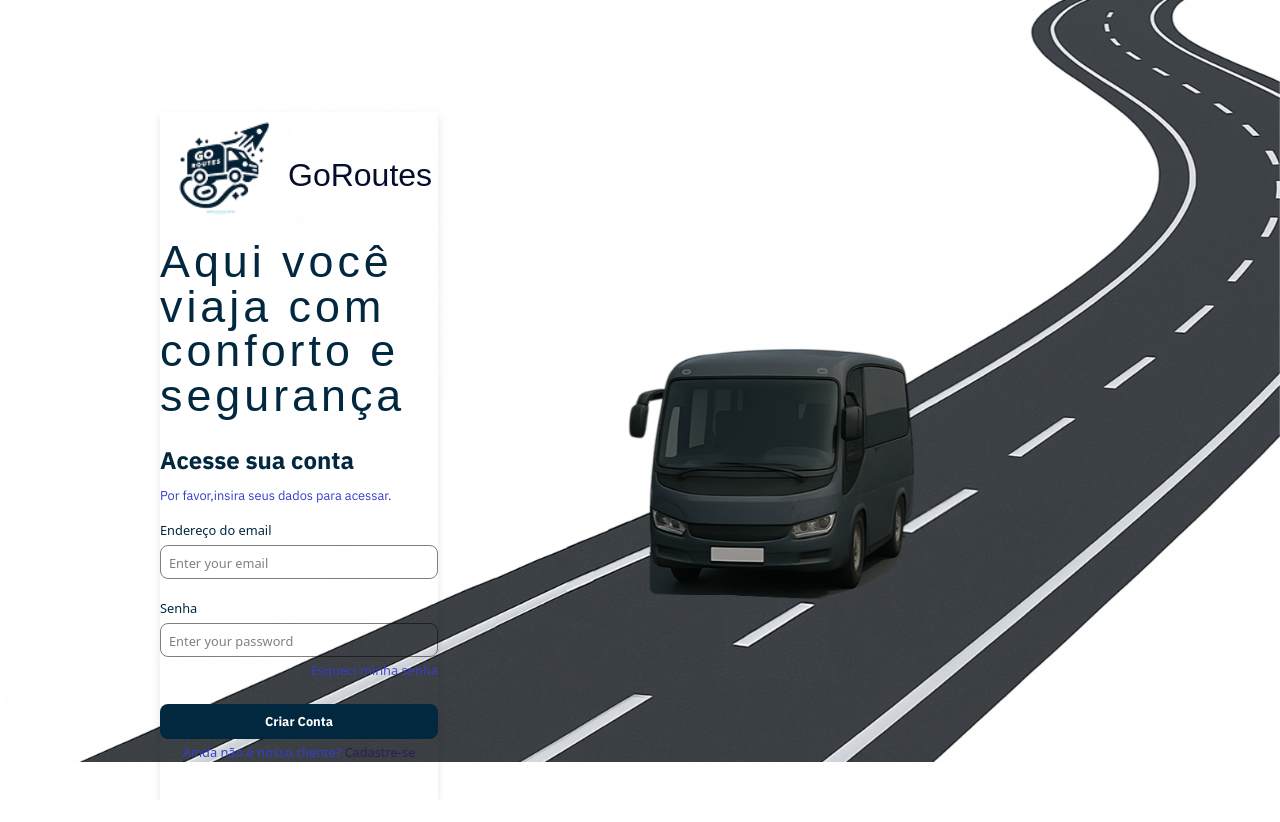
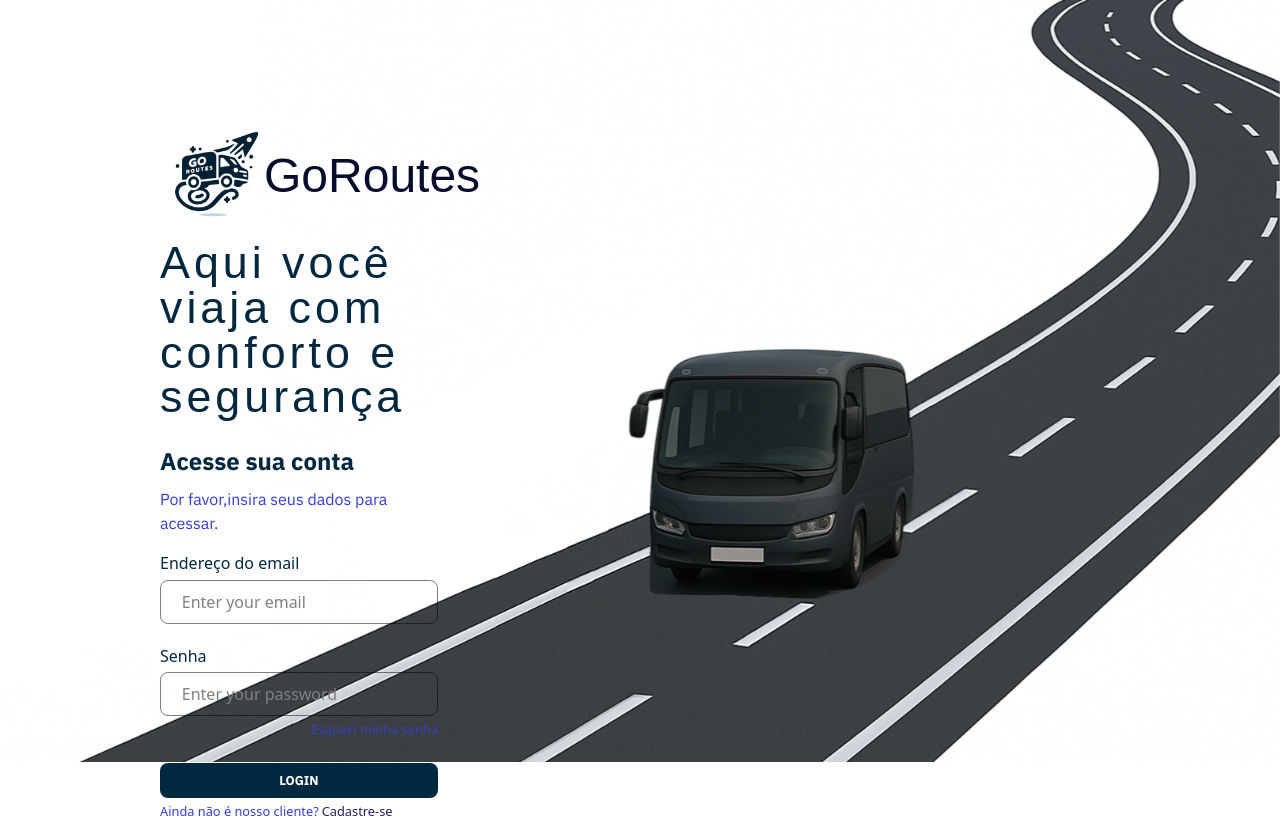
Before and after one commit to GoRoutes/GoRoutes_FrontEnd, a Vue app: page /blank/login in a window 1280 px wide. Before the commit the page ends 800 px from the top, so only its background shows below. Built offline with nearby package versions, Linux system fonts and the light colour scheme; a web font is replaced by a local one.

Commit message:
FIX: Finish screen

```diff
--- a/src/components/auth/InputComp.vue
+++ b/src/components/auth/InputComp.vue
@@ -1,21 +1,22 @@
 <script setup>
 import { ref, defineProps } from "vue";
-defineProps({
-    "label": String,
-    "type": String,
-    "placeholder": String,
-    "value": String,
-    "haveSubtext": Boolean,
-    "subtext": String,
-    "subtextLink": String,
+const props = defineProps({
+    label: String,
+    type: String,
+    placeholder: String,
+    value: String,
+    haveSubtext: Boolean,
+    subtext: String,
+    subtextLink: String,
+    paddingProps: String,
 });
 const text = ref("");
 </script>
 <template>
     <div>
-        <label for="">{{ label }}</label>
-        <input :type="type" :placeholder="placeholder" v-model="text" />
-        <a :href="subtextLink" v-if="haveSubtext" class="subtext"> {{ subtext }}</a>
+        <label for="">{{ props.label }}</label>
+        <input :type="props.type" :placeholder="props.placeholder" v-model="text" :style="{padding: props.paddingProps}" />
+        <a :href="props.subtextLink" v-if="props.haveSubtext" class="subtext"> {{ props.subtext }}</a>
     </div>
 </template>
 <style scoped>
@@ -27,7 +28,7 @@ div {
 }
 
 label {
-    font-size: 0.8rem;
+    font-size: 1rem;
     margin-bottom: .3rem;
     font-weight: 500;
     color: var(--primary-color);
@@ -43,8 +44,10 @@ input {
 }
 
 input::placeholder {
-    font-size: 0.8rem;
+    font-size:1rem;
     color: gray;
+    text-align: left;
+
 }
 
 .subtext {
--- a/src/components/auth/LoginComp.vue
+++ b/src/components/auth/LoginComp.vue
@@ -11,11 +11,11 @@ import captionComp from "./captionComp.vue";
             <LogoComp />
             <div class="form-container">
                 <InputComp label="Endereço do email" type="email" placeholder="Enter your email" v-model="email"
-                    haveSubtext="false" />
+                    haveSubtext="false" padding-props="1.3rem" />
                 <InputComp label="Senha" type="password" placeholder="Enter your password" v-model="password"
-                    haveSubtext="true" subtext="Esqueci minha senha" style="color: #353DCCE5 !important;"/>
-                <ButtonComp name="Criar Conta" @click="handleLogin" padding=".5rem" />
-                <captionComp pCaption="Ainda não é nosso cliente?" txtLink="Cadastre-se"/>
+                    haveSubtext="true" subtext="Esqueci minha senha" style="color: #353DCCE5 !important;" padding-props="1.3rem" />
+                <ButtonComp name="LOGIN" @click="handleLogin" padding=".5rem" />
+                <captionComp pCaption="Ainda não é nosso cliente?" txtLink="Cadastre-se" />
             </div>
         </div>
         <div class="aside">
@@ -58,14 +58,12 @@ import captionComp from "./captionComp.vue";
     height: calc(100vh - 7rem);
     width: 33%;
     margin-top: 7rem;
-    box-shadow: 0 4px 8px rgba(0, 0, 0, 0.1);
 }
 
 .form-container {
     display: flex;
     flex-direction: column;
-    align-items: center;
-    justify-content: center;
+    align-items: start;
     width: 100%;
     max-width: 400px;
     border-radius: 20px;
--- a/src/components/auth/LogoComp.vue
+++ b/src/components/auth/LogoComp.vue
@@ -24,22 +24,25 @@ defineProps({
 }
 
 .logo-container img {
-    width: 8rem;
+    width: 8em;
 }
 
 .logo-container h1 {
     color: var(--logo-color);
-    font-size: 2rem;
+    font-size: 3rem;
     font-weight: 500;
+    margin-left: -12px;
     font-family: "Homenaje", sans-serif;
 }
 
 .logo {
     width: 80%;
+    margin-left: -12px;
 }
 
 .text-container {
     width: 100%;
+
 }
 
 .logo-text {
@@ -66,7 +69,7 @@ h3.logo-subtext {
 p.logo-subtext {
     color: var(--comment-color);
     font-weight: 400;
-    font-size: 0.8rem;
+    font-size: 1rem;
     text-align: left;
     font-family: "IBM Plex Sans", sans-serif;
     margin-bottom: 0.5rem;
```
Also changed, not shown: src/components/auth/RegisterComp.vue (+24 -8 lines), src/components/auth/captionComp.vue (+7 -5 lines), src/assets/images/LogoRemoved.png.
